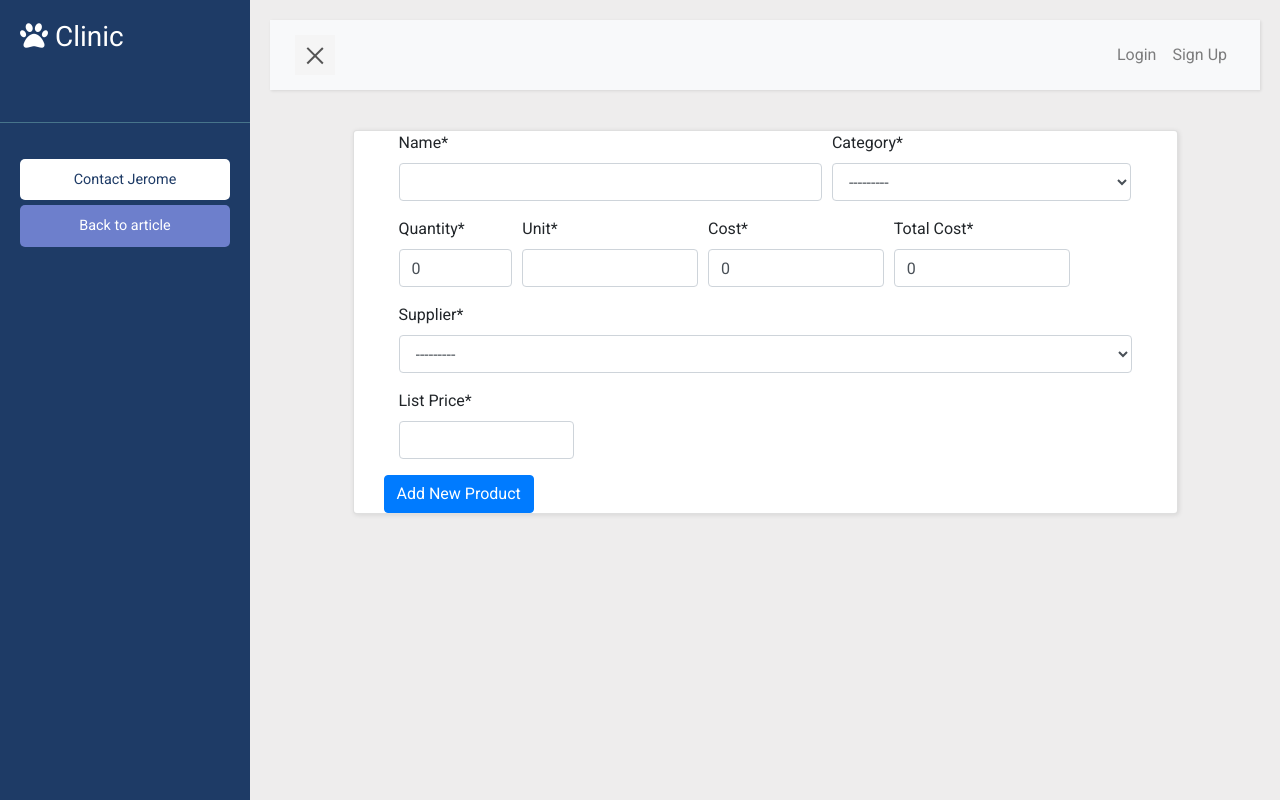
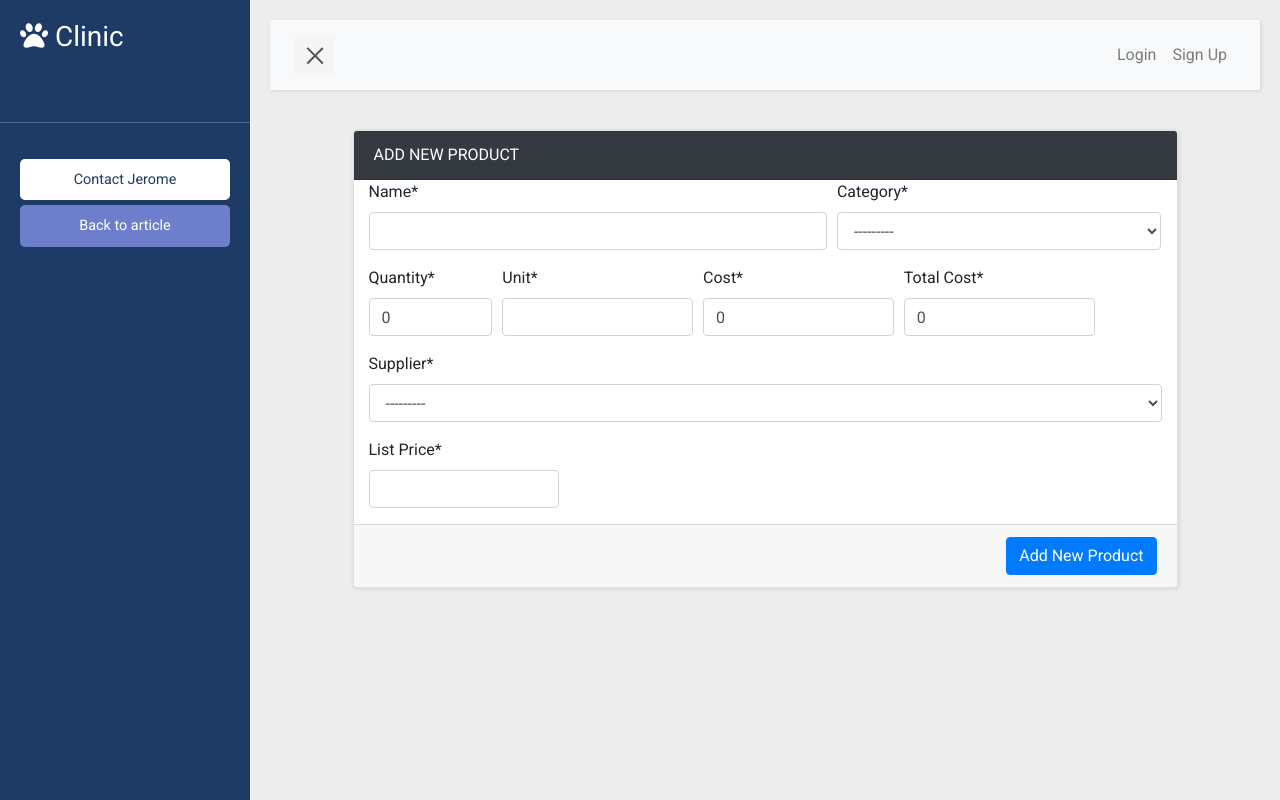
Before and after one commit to drakejanier/management_system, a Django app: page /purchase-add/ in a window 1280 px wide. Run offline with Django 3.2, Linux system fonts and the light colour scheme; data comes from the database, SQL or seed files in the repository; both versions use the stored data as it was after the commit; some libraries are stand-ins or nearby versions.

Commit message:
inventory

```diff
--- a/inventory/templates/inventory/purchase_New.html
+++ b/inventory/templates/inventory/purchase_New.html
@@ -2,9 +2,9 @@
 {% load crispy_forms_tags %}
 
 {% block body %}
-<div class="card content-card col-md-10 mx-auto">
-    <div class="container ">
-        <form action="" method="POST" enctype="multipart/form-data">
+<div class="card content-card col-md-10 mx-auto fade-up p-0">
+    <div class="card-header bg-dark text-white ">{{ title }}</div>
+    <form action="" method="POST" enctype="multipart/form-data">
 
             {% csrf_token %}
 
@@ -48,10 +48,10 @@
 
             </div>
 
-
-            <button type="submit" class="btn btn-primary" name="button">Add New Product</button>
+            <div class="card-footer text-right">
+                <button type="submit" class="btn btn-primary" name="button">Add New Product</button>
+            </div>
         </form>
-    </div>
 </div>
 
 <script>
--- a/inventory/views.py
+++ b/inventory/views.py
@@ -76,8 +76,7 @@ class SearchProducts(ListView):
         elif search_unit:
             return Products.objects.filter(Unit__icontains=search_unit)
         else:
-            messages.info(self.request, f'Items not found')
-
+            messages.info(self.request, f'')
             return Products.objects.all()
 
 class PurchasesListView(ListView):
```
Also changed, not shown: inventory/templates/inventory/purchase_list.html (+3 -26 lines), db.sqlite3.
